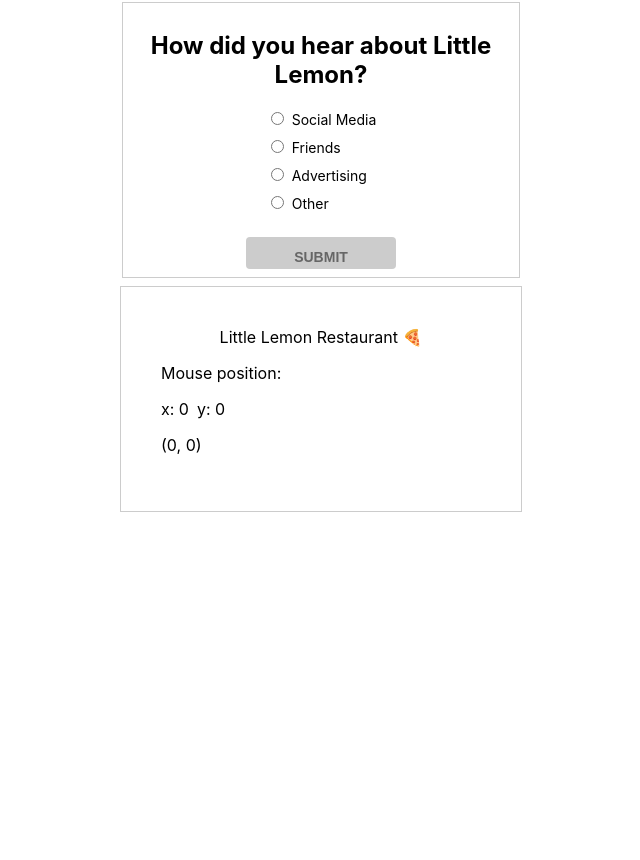
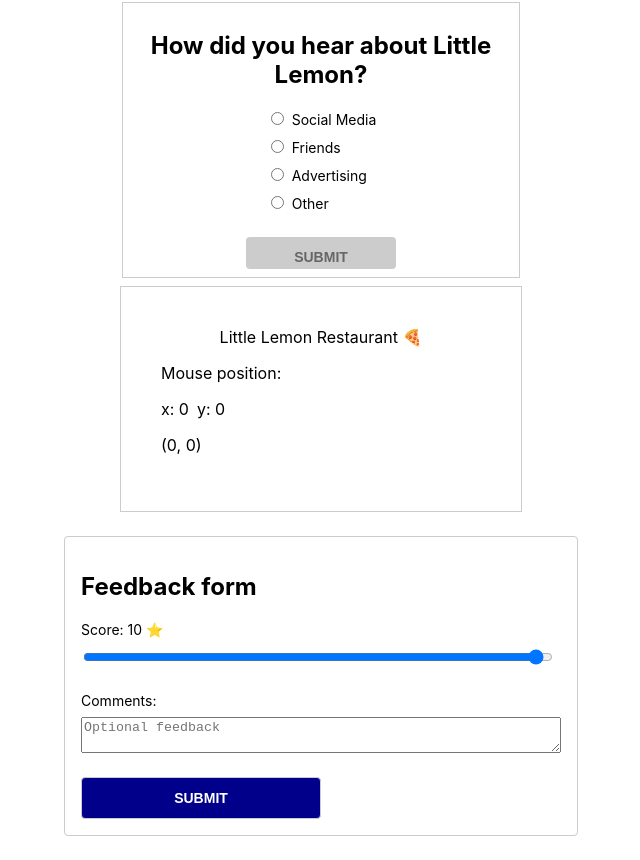
Before and after one commit to eloiji/advanced_react, a React (Create React App) app: page / in a window 1280 px wide. Shown: the part 1411-2271 px from the top of the page, without its empty margins (319-959 px from the left). Before the commit the page ends 1923 px from the top, so only its background shows below. Built offline with nearby package versions, Linux system fonts and the light colour scheme; no server answers.

Commit message:
task: Exercise for React Testing Library

```diff
--- a/src/App.js
+++ b/src/App.js
@@ -1,6 +1,7 @@
 import "./App.css";
 import CreateCustomHook from "./components/CreateCustomHook";
 import CustomRadioGroup from "./components/CustomRadioGroup";
+import FeedbackForm from "./components/FeedbackForm";
 import FetchingData from "./components/FetchingData";
 import ManagingStates from "./components/ManagingState";
 import RegistrationForm from "./components/RegistrationForm";
@@ -8,6 +9,10 @@
 import Root from "./components/ThemeSettings";
 
 function App() {
+  const handleSubmit = () => {
+    console.log("Form submitted!");
+  };
+
   return (
     <div className="App">
       <RegistrationForm />
@@ -17,6 +22,7 @@
       <CreateCustomHook />
       <CustomRadioGroup />
       <ScrollerPositionWithRenderProps />
+      <FeedbackForm onSubmit={handleSubmit} />
     </div>
   );
 }
--- /dev/null
+++ b/src/components/FeedbackForm.js
@@ -0,0 +1,58 @@
+import "./../App.css";
+import { useState } from "react";
+
+function FeedbackForm({ onSubmit }) {
+  const [score, setScore] = useState("10");
+  const [comment, setComment] = useState("");
+
+  const isDisabled = Number(score) < 5 && comment.length <= 10;
+
+  const textAreaPlaceholder = isDisabled
+    ? "Please provide a comment explaining why the experience was not good. Minimum length is 10 characters."
+    : "Optional feedback";
+
+  const handleSubmit = (e) => {
+    e.preventDefault();
+    onSubmit({ score, comment });
+  };
+
+  return (
+    <div className="App">
+      <form onSubmit={handleSubmit}>
+        <fieldset>
+          <h2>Feedback form</h2>
+          <div className="Field">
+            <label htmlFor="score">Score: {score} ⭐</label>
+            <input
+              id="score"
+              value={score}
+              onChange={(e) => {
+                setScore(e.target.value);
+              }}
+              type="range"
+              min="0"
+              max="10"
+            />
+          </div>
+          <div className="Field">
+            <label htmlFor="comment">Comments:</label>
+            <textarea
+              id="comment"
+              placeholder={textAreaPlaceholder}
+              name="comment"
+              value={comment}
+              onChange={(e) => {
+                setComment(e.target.value);
+              }}
+            />
+          </div>
+          <button type="submit" disabled={isDisabled}>
+            Submit
+          </button>
+        </fieldset>
+      </form>
+    </div>
+  );
+}
+
+export default FeedbackForm;
```
Also changed, not shown: 1 other file (tests, documents, lock files or other folders).
